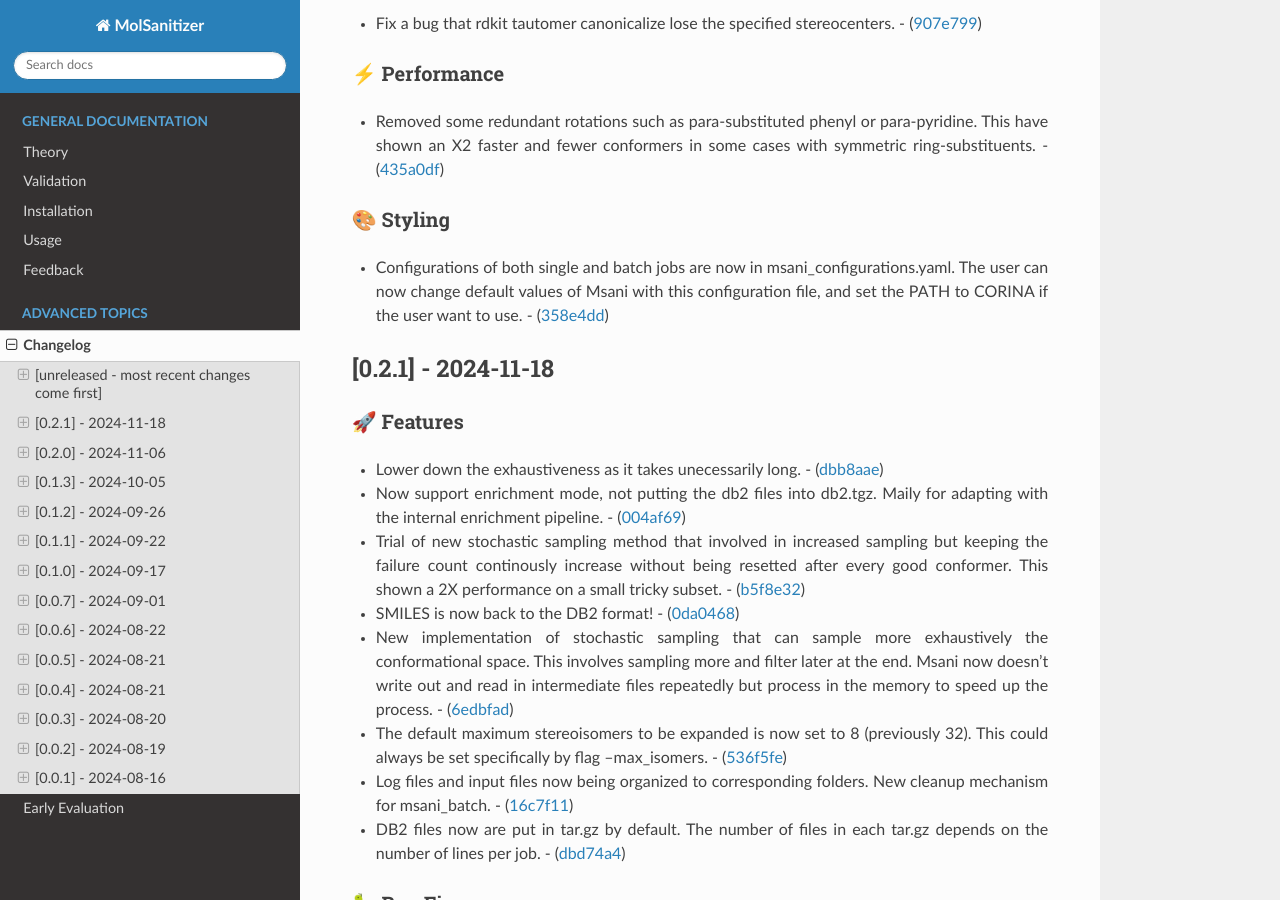
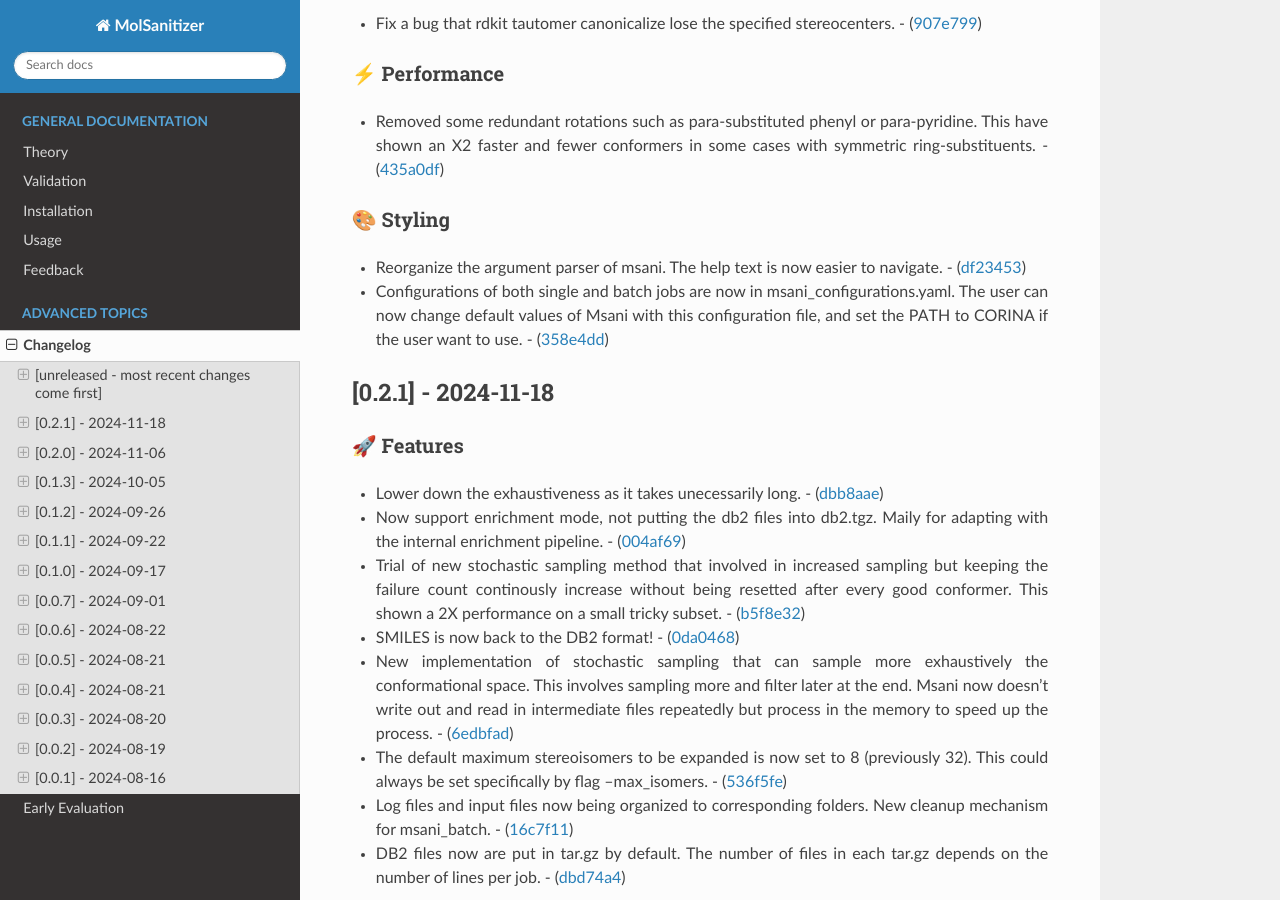
Before and after one commit to phonglam3103/msani-readthedocs, a Sphinx documentation site: the page built from docs/source/changes.rst, in a window 1280 px wide and 900 px high, scrolled down 568 px. Built offline with Sphinx 7.4.7 and the Read the Docs theme 3.1.0, drawn with Linux system fonts in a browser that asks for light colours; formulas are drawn with MathJax 3.

Commit message:
Update changes.rst from the software repository

```diff
--- a/docs/source/changes.rst
+++ b/docs/source/changes.rst
@@ -40,6 +40,9 @@ All notable changes to this project will be documented in this file.
 🎨 Styling
 ~~~~~~~~~
 
+-  Reorganize the argument parser of msani. The help text is now easier
+   to navigate. -
+   (`df23453 <https://github.com/Isra3l/MolSanitizer/commit/df23453e9a118c47612e2e53240766fb6557823e>`__)
 -  Configurations of both single and batch jobs are now in
    msani_configurations.yaml. The user can now change default values of
    Msani with this configuration file, and set the PATH to CORINA if the
```
